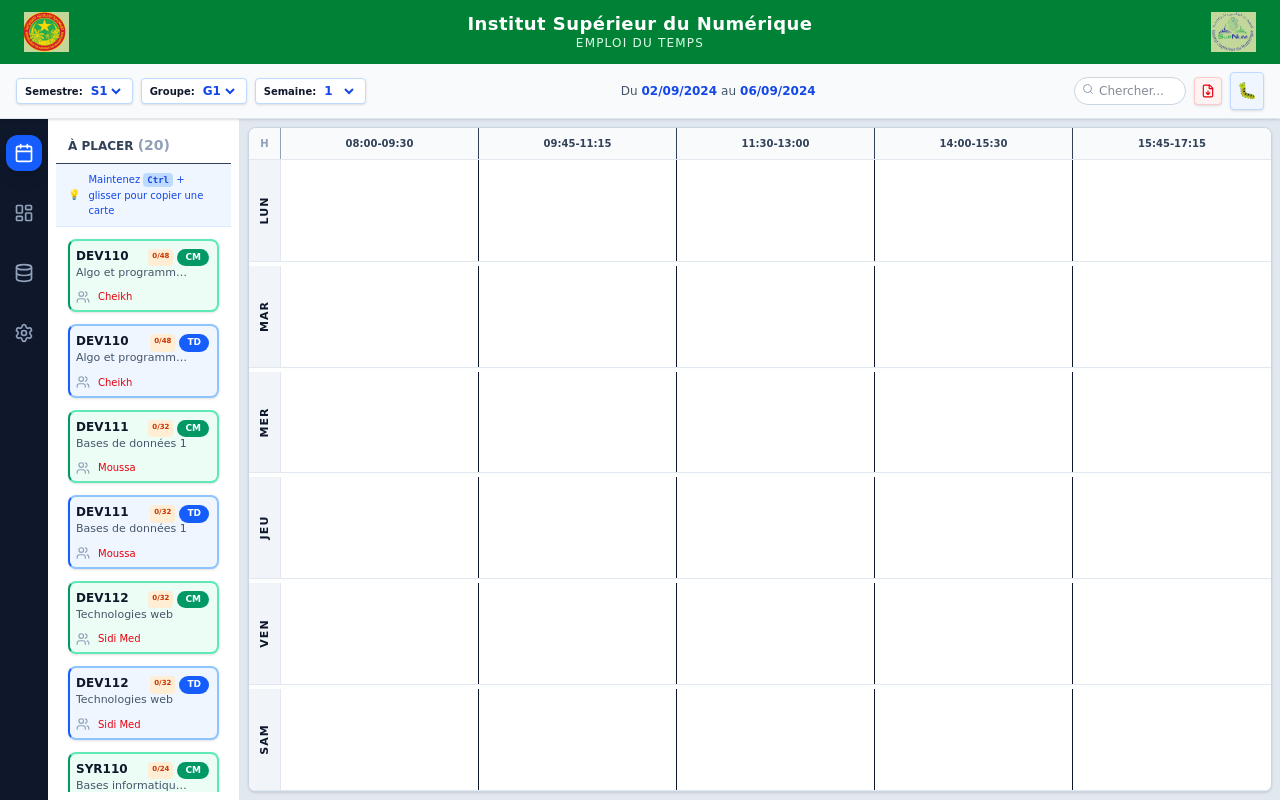
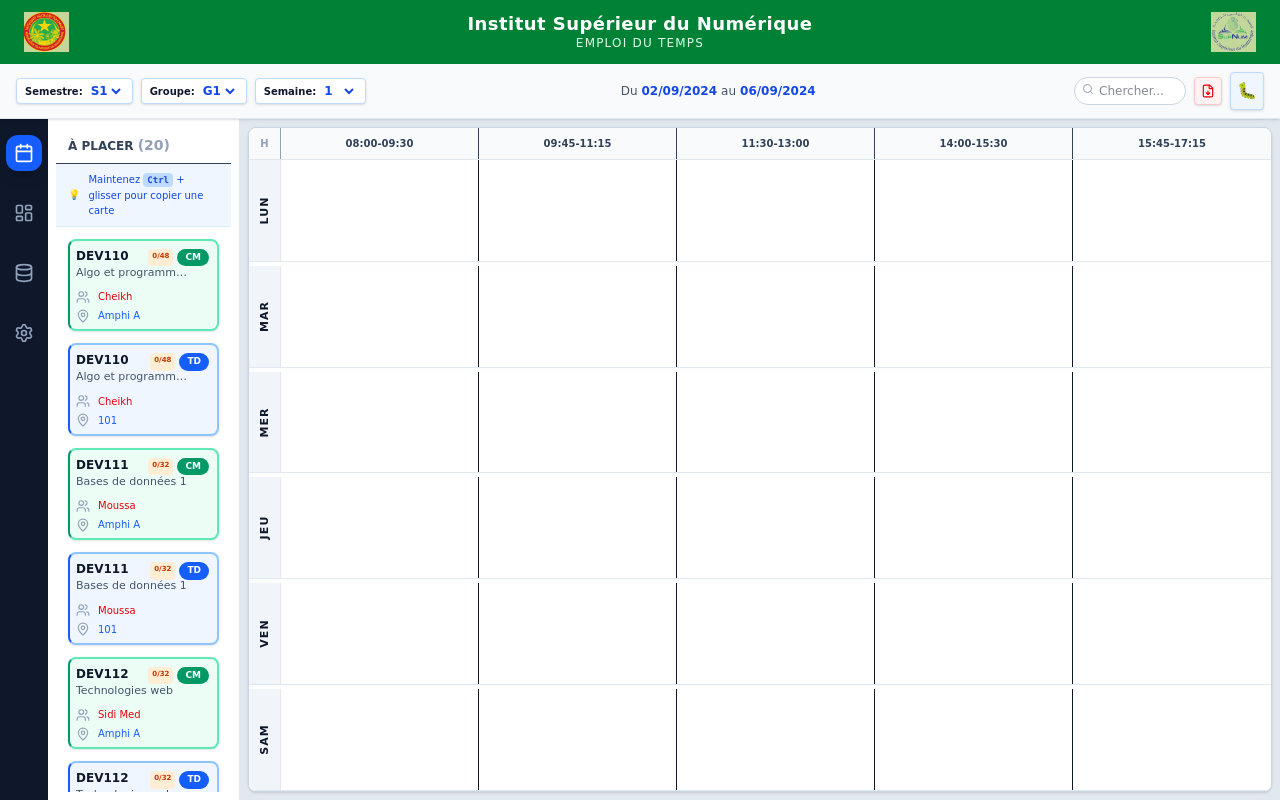
Before and after one commit to bah72/EmploiSupNum, a Next.js app: page / in a window 1280 px wide. Built offline with nearby package versions, Linux system fonts and the light colour scheme.

Commit message:
j'ai rendu les salles visibles sur le sidebar

```diff
--- a/app/page.tsx
+++ b/app/page.tsx
@@ -2365,9 +2365,15 @@ function DraggableCard({ course, compact, searchQuery, customSubjects, schedule,
   const sessionsInfo = getSessionsInfo();
 
   if (compact) {
-    let teacher;
-    if (course.type === 'CM') { teacher = (course.teacher || '').split('/')[0]?.trim() || ''; }
-    else { teacher = (course.teacher || '').split('/').map((s: string) => s.trim()).filter((s: string) => s && s !== '?').join('/'); }
+    let teacher, room;
+    if (course.type === 'CM') {
+      teacher = (course.teacher || '').split('/')[0]?.trim() || '';
+      room = (course.room || '').split('/')[0]?.trim() || '';
+    }
+    else {
+      teacher = (course.teacher || '').split('/').map((s: string) => s.trim()).filter((s: string) => s && s !== '?').join('/');
+      room = (course.room || '').split('/').map((s: string) => s.trim()).filter((s: string) => s && s !== '?').join('/');
+    }
     return (
       <div ref={setNodeRef} style={style} {...listeners} {...attributes} className={`relative rounded-lg border-2 ${colors.border} border-l-2 ${colors.borderLeft} ${colors.bg} ${compactClasses} cursor-grab active:cursor-grabbing hover:shadow shadow-sm ${isDragging && isCtrlPressed ? 'ring-2 ring-blue-400 bg-blue-50' : ''}`}>
         {isDragging && isCtrlPressed && <div className="absolute -top-2 -right-2 bg-blue-500 text-white text-xs px-2 py-1 rounded-full font-bold z-10">COPIE</div>}
@@ -2388,6 +2394,7 @@ function DraggableCard({ course, compact, searchQuery, customSubjects, schedule,
           </div>
         </div>
         <div className="mt-2 flex items-center gap-2"><Users size={14} className="text-slate-400" /><span className="text-[10px] font-normal text-red-600 truncate">{teacher}</span></div>
+        <div className="mt-1 flex items-center gap-2"><MapPin size={14} className="text-slate-400" /><span className="text-[10px] font-normal text-blue-600 truncate">{room || '?'}</span></div>
       </div>
     );
   }
@@ -2417,6 +2424,16 @@ function DraggableCard({ course, compact, searchQuery, customSubjects, schedule,
               if (course.type === 'CM') { teacherData = (course.teacher || '').split('/')[0]?.trim() || ''; }
               else { teacherData = (course.teacher || '').split('/').map((s: string) => s.trim()).filter((s: string) => s && s !== '?').join('/'); }
               return teacherData || '?';
+            })()}
+          </span>
+        </div>
+        <div className="flex items-center gap-1">
+          <MapPin size={10} className="text-slate-400" /><span className="text-[7px] font-normal text-blue-600 truncate" style={{ maxWidth: '8rem' }}>
+            {(() => {
+              let roomData;
+              if (course.type === 'CM') { roomData = (course.room || '').split('/')[0]?.trim() || ''; }
+              else { roomData = (course.room || '').split('/').map((s: string) => s.trim()).filter((s: string) => s && s !== '?').join('/'); }
+              return roomData || '?';
             })()}
           </span>
         </div>
```
